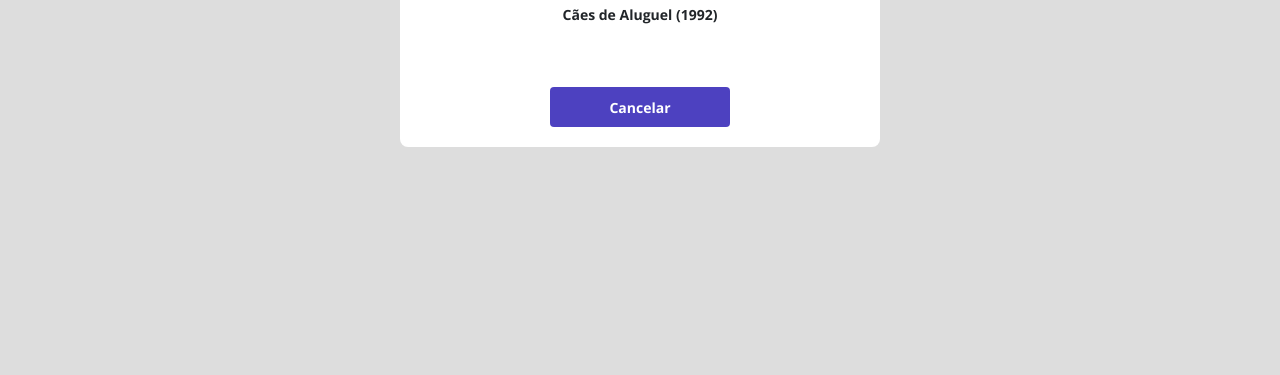
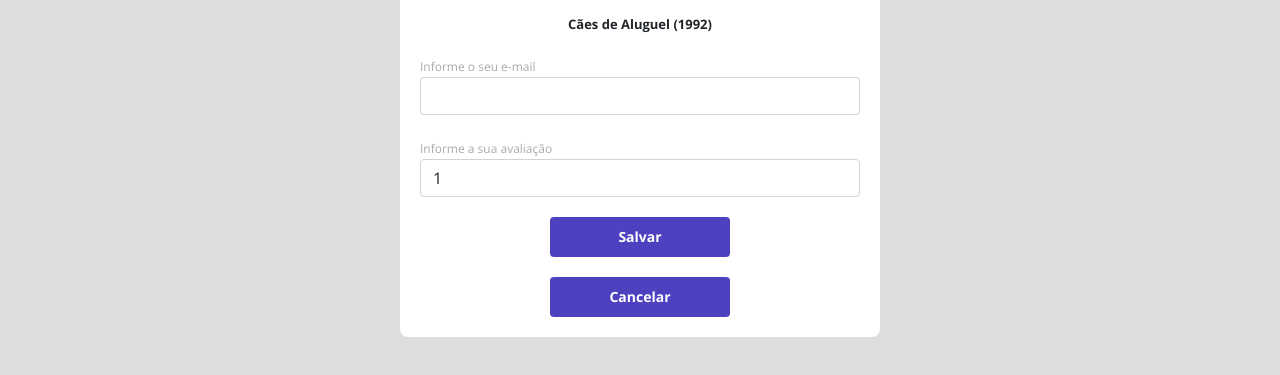
Before and after one commit to gustav0drigues/DSMovie, a plain HTML site: page form.html in a window 1280 px wide. Shown: the part 463-838 px from the top of the page. Before the commit the page ends 800 px from the top, so only its background shows below. Drawn offline with nearby package versions, Linux system fonts and the light colour scheme.

Commit message:
Formulário Parte 2

```diff
--- a/css/styles.css
+++ b/css/styles.css
@@ -5,6 +5,7 @@
     --text-movie: #4A4A4A;
     --color-primary: #4D41C0;
     --headerfont: #fff;
+    --text-form: #AAA;
 
 }
 * {
@@ -101,9 +102,47 @@ a, a:hover {
     align-items: center;
     justify-content: center;
     border-radius: 4px;
+    border: 0;
 }
 
 .dsmovie-form-container {
     padding: 40px 0;
     max-width: 480px;
 }
+
+.dsmovie-form-description {
+    background-color: var(--headerfont);
+    padding: 20px;
+    display: flex;
+    flex-direction: column;
+    align-items: center;
+    border-radius: 0 0 8px 8px;
+}
+
+.dsmovie-form {
+    width: 100%;
+}
+
+.dsmovie-form-group {
+    margin-bottom: 20px;
+}
+
+.dsmovie-form-group label {
+    font-size: 12px;
+    color: var(--text-form);
+}
+
+.dsmovie-form-description h3 {
+    font-size: 13px;
+    font-weight: 700;
+    margin-bottom: 20px;
+}
+
+.dsmovie-form-btn-container {
+    margin-top: 20px;
+    height: 100px;
+    display: flex;
+    flex-direction: column;
+    align-items: center;
+    justify-content: space-between;
+}
--- a/form.html
+++ b/form.html
@@ -32,9 +32,31 @@
     <div>
         <div class="dsmovie-card">
             <img src="https://www.themoviedb.org/t/p/w220_and_h330_face/hzeOauJSD61dyTNy0NZIGUhj4uu.jpg" alt="ReservoirDogs">
-            <div class="dsmovie-card-description">
+            <div class="dsmovie-form-description">
                 <h3>Cães de Aluguel (1992)</h3>
-                <a class="dsmovie-btn" href="index.html">Cancelar</a>
+                <form class="dsmovie-form">
+                    <div class="form-group dsmovie-form-group">
+                        <label for="e-mail">Informe o seu e-mail</label>
+                        <input class="form-control" type=”e-mail” id=”e-mail”>
+                    </div>
+                    <div class="form-group dsmovie-form-group">
+                        <label for="score">Informe a sua avaliação</label>
+                        <select class="form-control" name="score" id="score">
+                            <option value="1">1</option>
+                            <option value="2">2</option>
+                            <option value="3">3</option>
+                            <option value="4">4</option>
+                            <option value="5">5</option>
+                        </select>
+                    </div>
+                    <div class="dsmovie-form-btn-container">
+                        <button class="dsmovie-btn" type="submit">Salvar</button>
+                        <a class="dsmovie-btn" href="index.html">Cancelar</a>
+                    </div>
+                </form>
+
+
+
         </div>
     </div>
 </div>
@@ -46,3 +68,4 @@
 </body>
 
 </html>
+                    </div>
```
